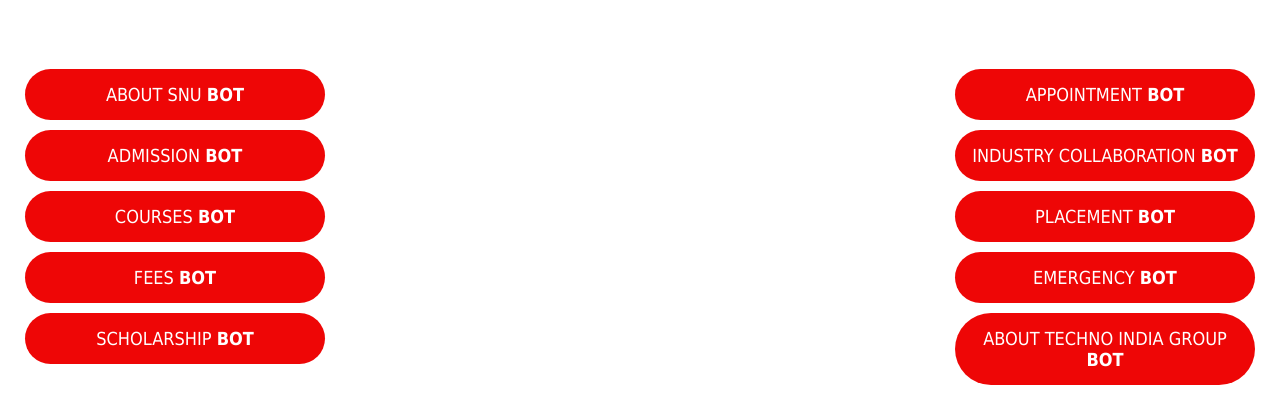
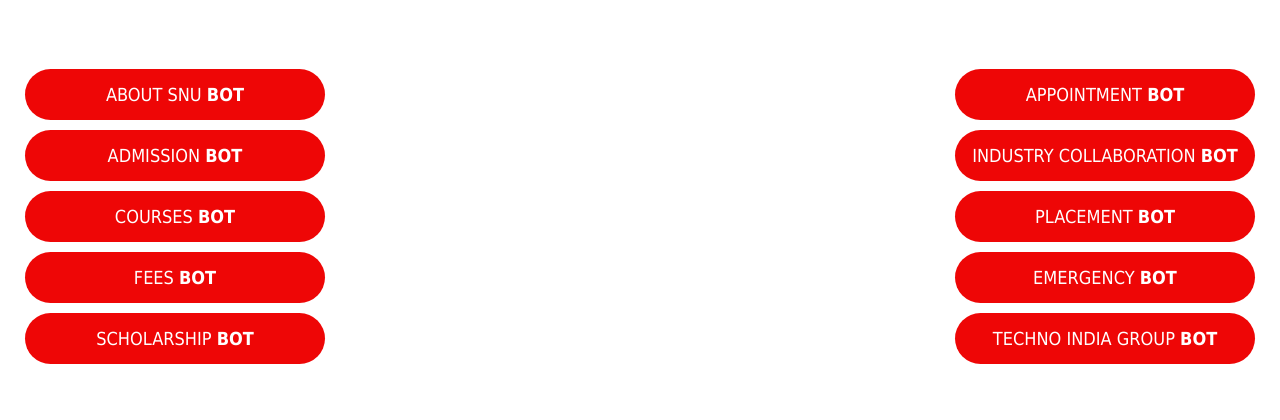
Before and after one commit to samidhyak94/KioskCloned, a PHP site: page / in a window 1280 px wide. Shown: the part 380-800 px from the top of the page. Run offline with PHP 8.4, Linux system fonts and the light colour scheme; some libraries are stand-ins or nearby versions.

Commit message:
Update index.php

```diff
--- a/index.php
+++ b/index.php
@@ -56,7 +56,7 @@
         <button class="open-button fl-rt" onclick="openForm()">INDUSTRY COLLABORATION <b>BOT</b></button>
         <button class="open-button fl-rt" onclick="openForm()">PLACEMENT <b>BOT</b></button>
         <button class="open-button fl-rt" onclick="openForm()">EMERGENCY <b>BOT</b></button>
-        <button class="open-button fl-rt" onclick="openForm()">ABOUT TECHNO INDIA GROUP <b>BOT</b></button>
+        <button class="open-button fl-rt" onclick="openForm()">TECHNO INDIA GROUP <b>BOT</b></button>
       </div>
     </div>
 
```
